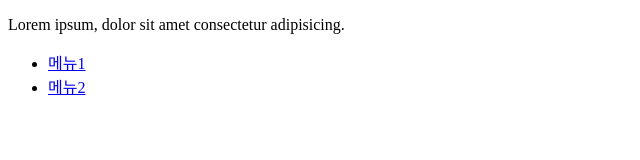
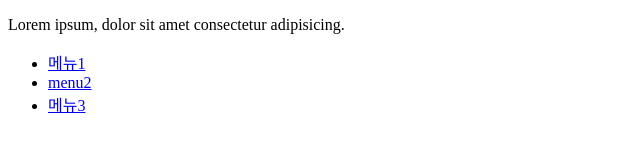
Before and after one commit to choiS2yuri/gittest2, a plain HTML site: page index.html in a window 1280 px wide. Shown: the whole page, without its empty margins (0-640 px from the left). Drawn offline with Linux system fonts and the light colour scheme.

Commit message:
뭔가바뀜

```diff
--- a/index.html
+++ b/index.html
@@ -12,7 +12,8 @@
     <div class="item">
         <ul>
             <li><a href="#">메뉴1</a></li>
-            <li><a href="#">메뉴2</a></li>
+            <li><a href="#">menu2</a></li>
+            <li><a href="#">메뉴3</a></li>
         </ul>
     </div>
 </body>
```
